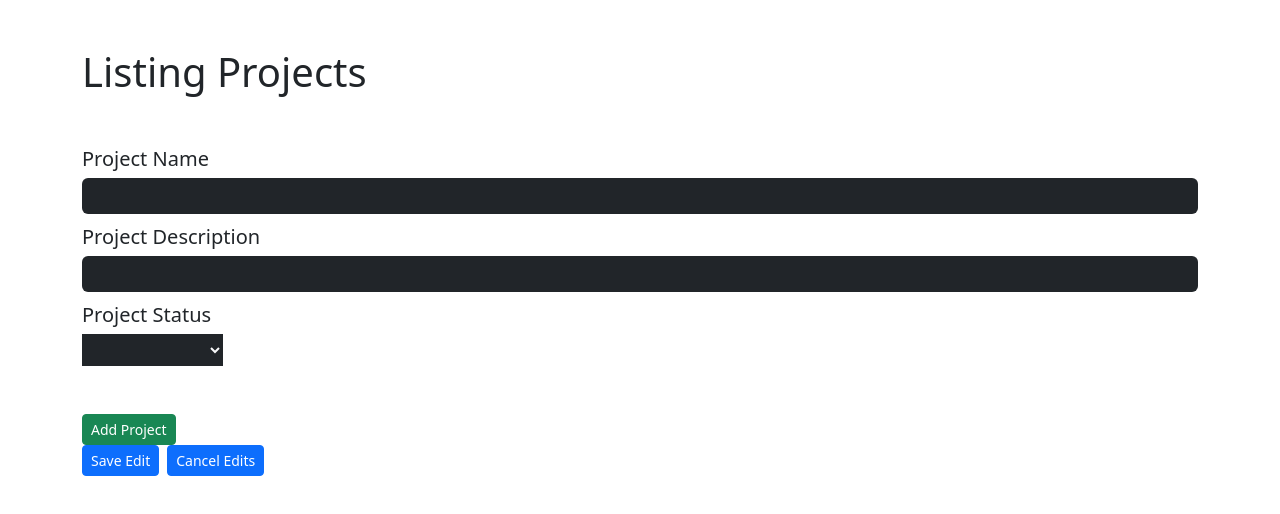
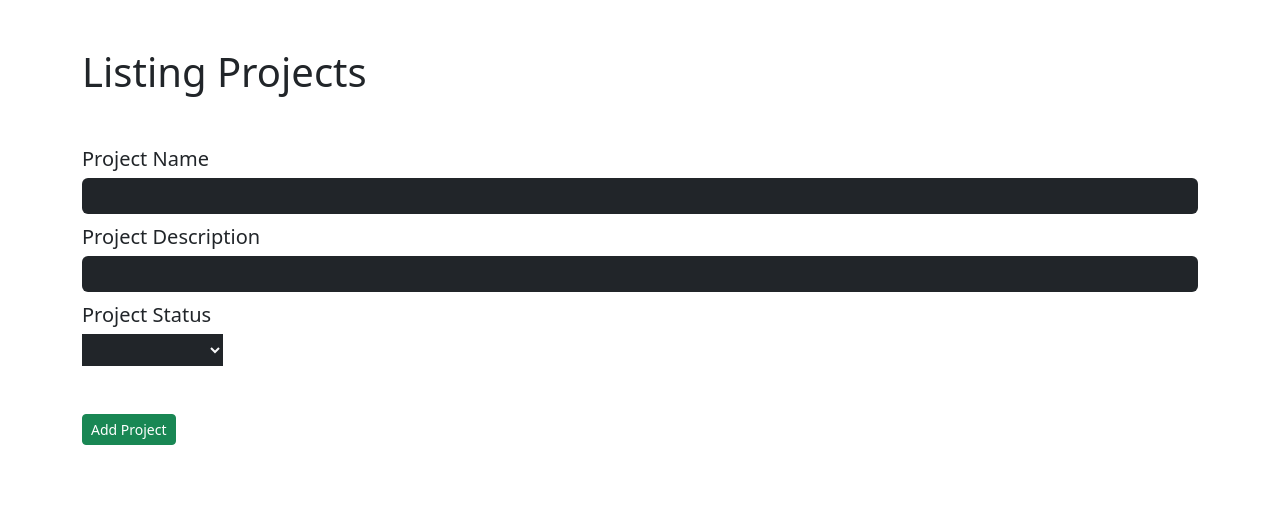
Before and after one commit to szakidani23/probafeladat, an Angular app: page / in a window 1280 px wide. Shown: the top 514 px of the page. Built offline with nearby package versions, Linux system fonts and the light colour scheme.

Commit message:
Edit enabled logic added in case to show buttons only when neccessary

```diff
--- a/src/app/app.component.html
+++ b/src/app/app.component.html
@@ -16,10 +16,10 @@
   </div>
   <!-- Button Container -->
   <div class="buttons my-3">
-    <button class="btn btn-sm btn-success">
+    <button *ngIf="!editEnabled" class="btn btn-sm btn-success">
       Add Project
     </button>
-    <div class="editButtons">
+    <div *ngIf="editEnabled" class="editButtons">
       <button class="btn btn-sm btn-primary me-2">
         Save Edit
       </button>
--- a/src/app/app.component.ts
+++ b/src/app/app.component.ts
@@ -11,4 +11,5 @@ export class AppComponent {
 
   projects: Project[] = [];
   project: Project = new Project();
+  editEnabled: boolean = false;
 }
```
